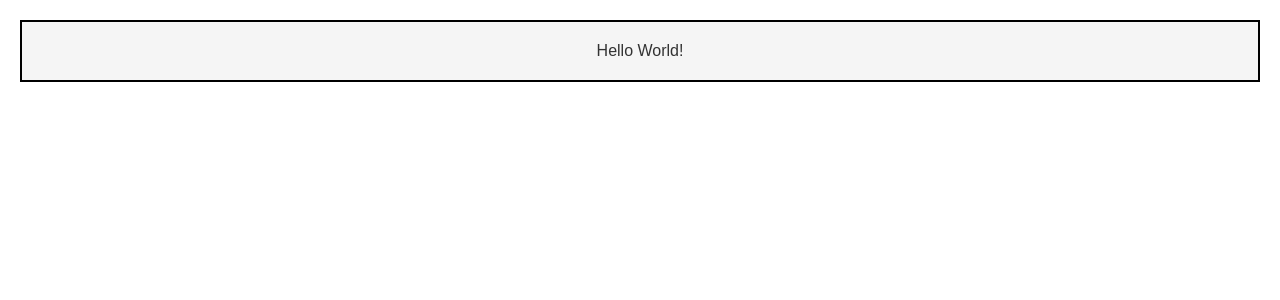
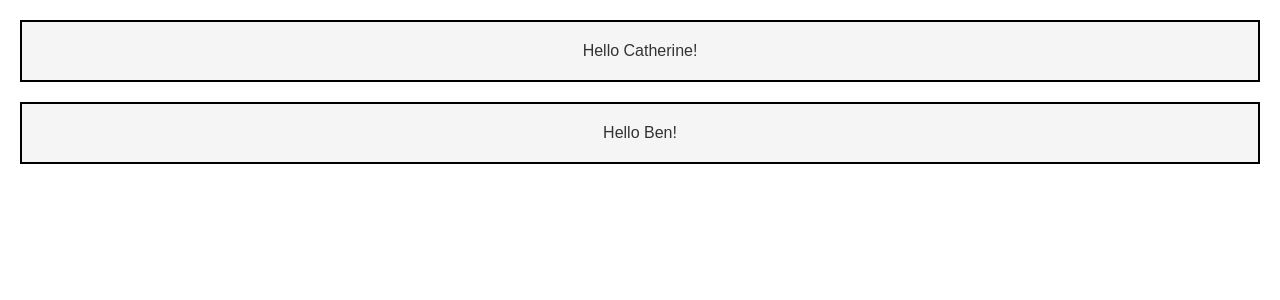
Before and after one commit to therealbenjamin/react-todos, a React (Create React App) app: page / in a window 1280 px wide. Shown: the top 300 px of the page. Built offline with nearby package versions, Linux system fonts and the light colour scheme.

Commit message:
add constructor / start playing with state

```diff
--- a/src/App.css
+++ /dev/null
@@ -1,8 +0,0 @@
-.App {
-  border: 2px solid black;
-  text-align: center;
-  background: #f5f5f5;
-  color: #333;
-  margin: 20px;
-  padding: 20px;
-}
--- a/src/App.js
+++ b/src/App.js
@@ -1,8 +1,13 @@
 import React from 'react';
-import './App.css'
+import HelloWorld from './HelloWorld'
 
 const App = () => {
-  return (<div className="App">Hello World!</div>)
+  return (
+    <div className="App">
+      <HelloWorld name="Catherine"/>
+      <HelloWorld name="Ben"/>
+    </div>
+  )
 }
 
 export default App;
--- /dev/null
+++ b/src/HelloWorld.css
@@ -0,0 +1,8 @@
+.HelloWorld {
+  border: 2px solid black;
+  text-align: center;
+  background: #f5f5f5;
+  color: #333;
+  margin: 20px;
+  padding: 20px;
+}
--- /dev/null
+++ b/src/HelloWorld.js
@@ -0,0 +1,17 @@
+import React, { Component } from 'react';
+import './HelloWorld.css'
+
+class HelloWorld extends Component {
+  constructor(props) {
+    super(props);
+    this.state = { greeting: 'Hello' };
+  }
+
+  render() {
+    return(
+      <div className="HelloWorld">{this.state.greeting} {this.props.name}!</div>
+    );
+  }
+}
+
+export default HelloWorld;
```
